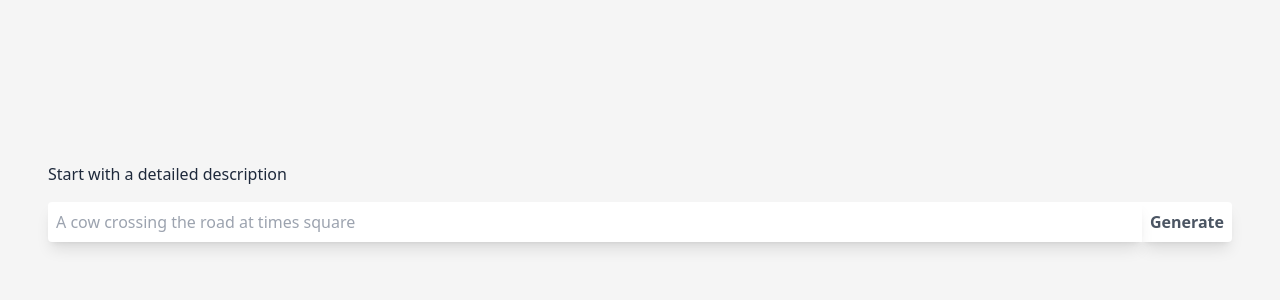
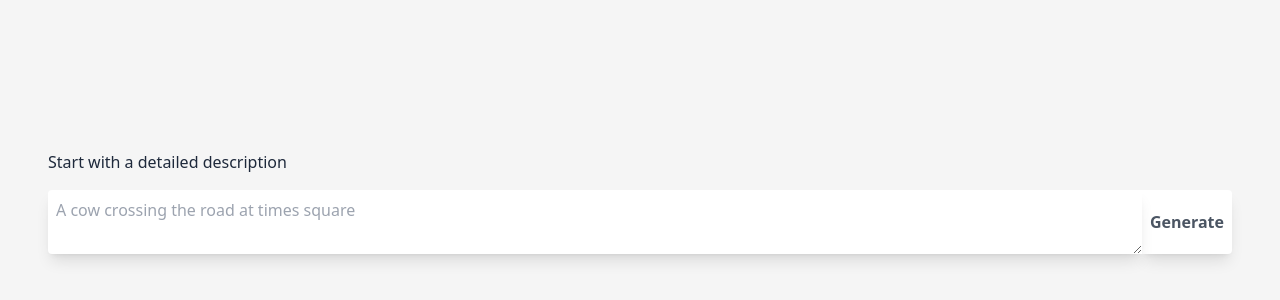
Before and after one commit to jaybarnes33/DALL_E, a Next.js app: page / in a window 1280 px wide. Shown: the part 194-494 px from the top of the page. Built offline with nearby package versions, Linux system fonts and the light colour scheme.

Commit message:
fix: use text area

```diff
--- a/src/pages/index.tsx
+++ b/src/pages/index.tsx
@@ -17,7 +17,8 @@ const Main = () => {
           "fixed",
           "top-[3rem]",
           "left-0",
-          "px-[3rem]",
+          "px-[1rem]",
+          "md:px-[3rem]",
           "z-[99]"
         );
       } else {
@@ -25,7 +26,8 @@ const Main = () => {
           "fixed",
           "top-[3rem]",
           "left-0",
-          "px-[3rem]"
+          "px-[1rem]",
+          "md:px-[3rem]"
         );
       }
     }
@@ -87,10 +89,11 @@ const Main = () => {
             ref={inputRef}
             className="flex w-full flex-col md:flex-row gap-3 md:gap-0 justify-center"
           >
-            <input
+            <textarea
               value={prompt}
               className="flex-1 shadow-lg p-2  md:rounded-l z-50"
               onChange={(e) => setPrompt(e.target.value)}
+              rows={2}
               placeholder="A cow crossing the road at times square"
             />
             <button
```
